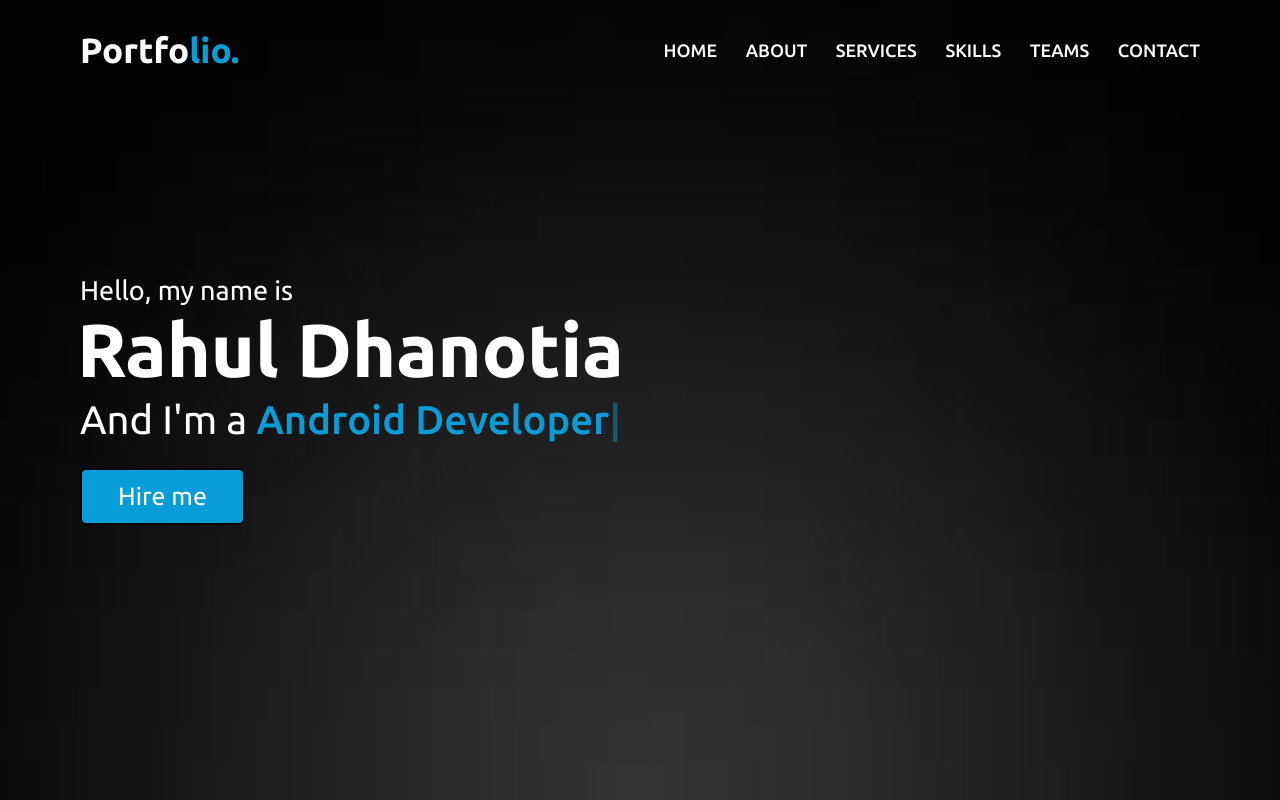
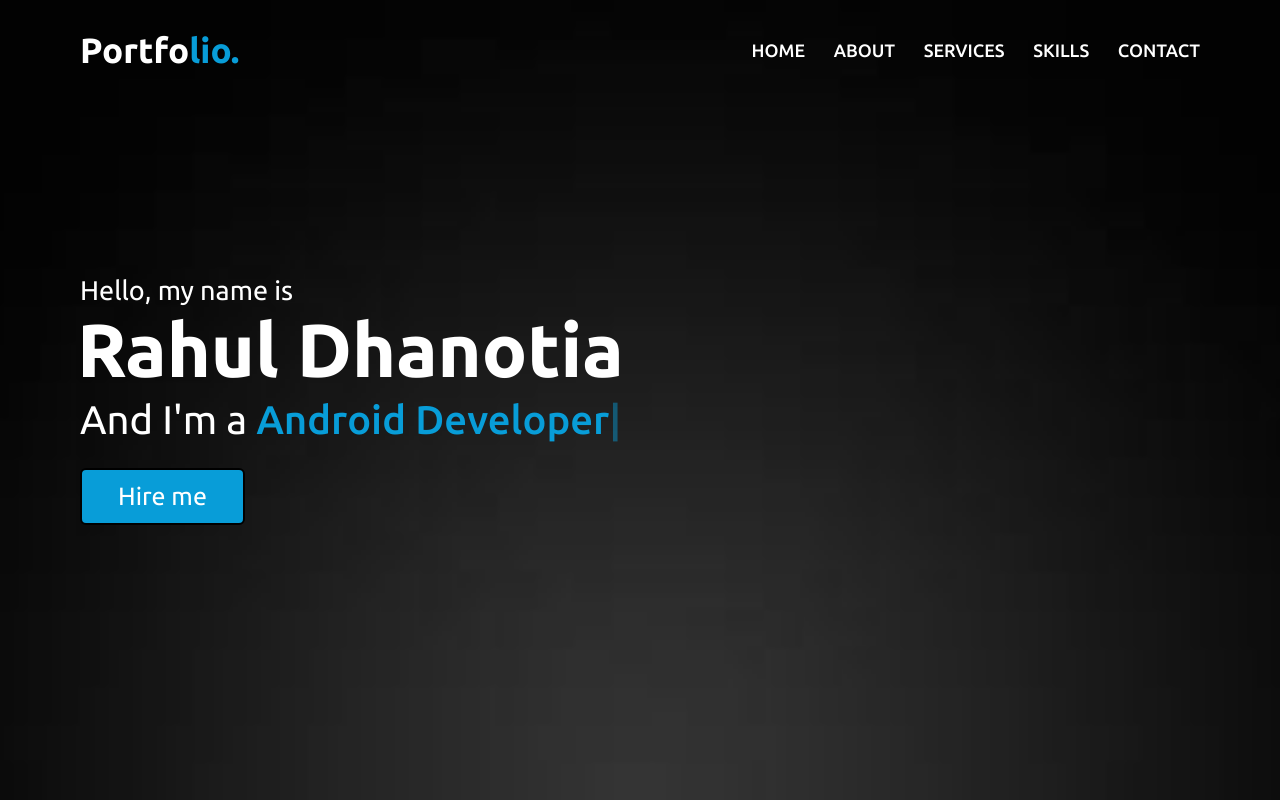
Before and after one commit to rahuldhanotia3/RDRepo3, a plain HTML site: page index.html in a window 1280 px wide. Shown: the top 800 px of the page. Drawn offline with nearby package versions, Linux system fonts and the light colour scheme.

Commit message:
Update index.html

```diff
--- a/index.html
+++ b/index.html
@@ -25,7 +25,6 @@
                 <li><a href="#about" class="menu-btn">ABOUT</a></li>
                 <li><a href="#services" class="menu-btn">SERVICES</a></li>
                 <li><a href="#skills" class="menu-btn">SKILLS</a></li>
-                <li><a href="#teams" class="menu-btn">TEAMS</a></li>
                 <li><a href="#contact" class="menu-btn">CONTACT</a></li>
             </ul>
             <div class="menu-btn">
```
